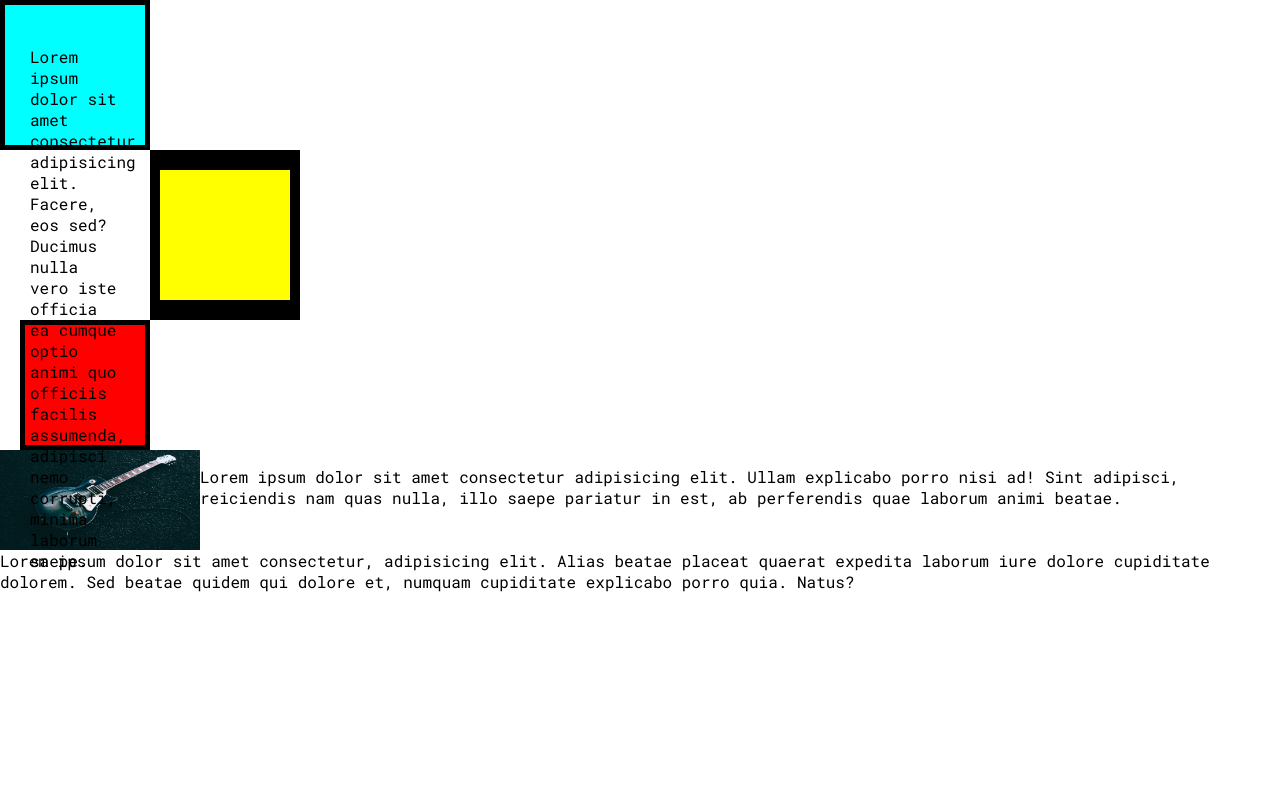
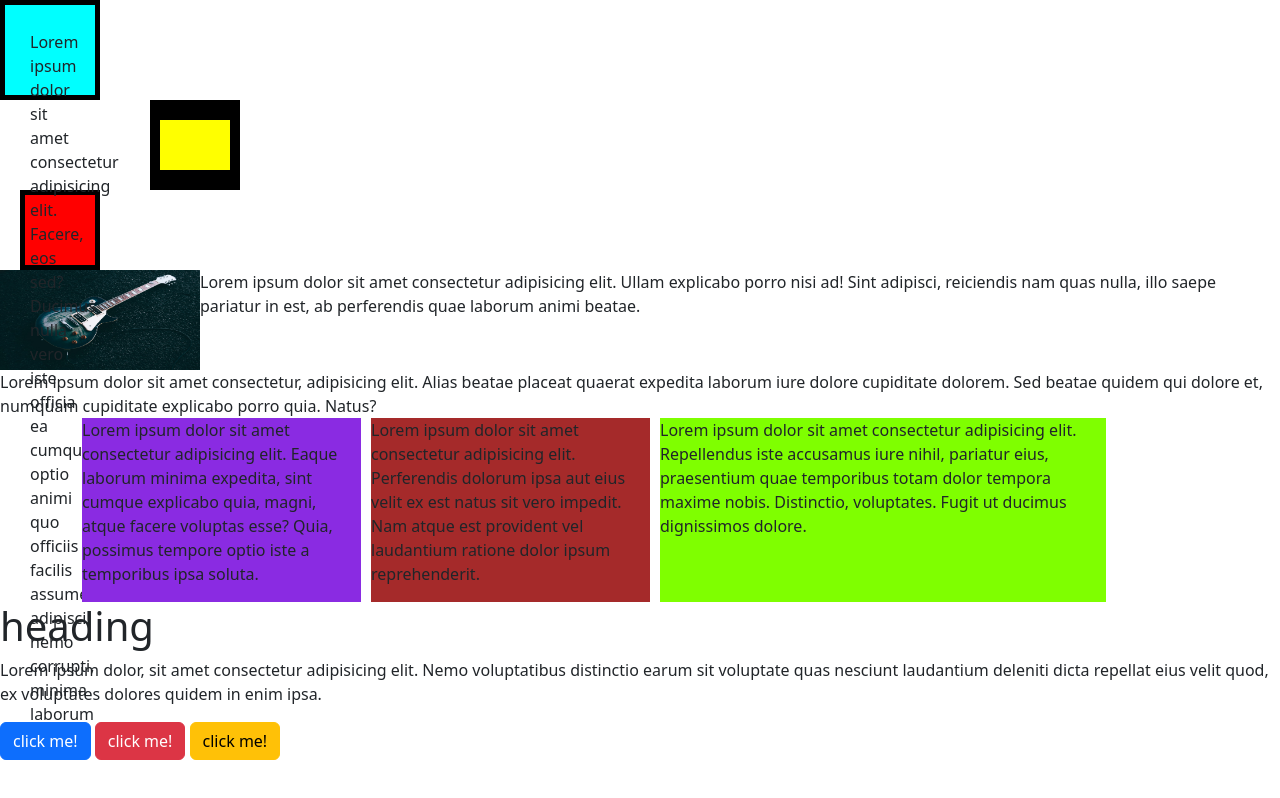
Before and after one commit to Ash-39284/week-5, a plain HTML site: page index.html in a window 1280 px wide. Drawn offline with nearby package versions, Linux system fonts and the light colour scheme.

Commit message:
bootstrap and flex exercise

```diff
--- a/assets/css/style.css
+++ b/assets/css/style.css
@@ -52,3 +52,26 @@ img{
 footer{
     clear: left;
 }
+
+.one{
+    float: left;
+    width: 25%;
+    background-color: blueviolet;
+}
+
+.two{
+    float: left;
+    width: 25%;
+    background-color: brown;
+}
+
+.three{
+    float: left;
+    width: 40%;
+    background-color: chartreuse;
+}
+
+.container{
+    display: flex;
+    gap: 10px;
+}
--- a/index.html
+++ b/index.html
@@ -10,6 +10,8 @@
     <link rel="preconnect" href="https://fonts.googleapis.com">
     <link rel="preconnect" href="https://fonts.gstatic.com" crossorigin>
     <link href="https://fonts.googleapis.com/css2?family=Roboto+Mono:ital,wght@0,100..700;1,100..700&display=swap" rel="stylesheet">
+
+     <link href="https://cdn.jsdelivr.net/npm/bootstrap@5.3.8/dist/css/bootstrap.min.css" rel="stylesheet" integrity="sha384-sRIl4kxILFvY47J16cr9ZwB07vP4J8+LH7qKQnuqkuIAvNWLzeN8tE5YBujZqJLB" crossorigin="anonymous">
 </head>
 <body>
     <div id="box-1">
@@ -30,5 +32,21 @@
     <img src="assets/images/guitar.avif" alt="picture of a blue guitar" height="100px" width="200px">
     <p>Lorem ipsum dolor sit amet consectetur adipisicing elit. Ullam explicabo porro nisi ad! Sint adipisci, reiciendis nam quas nulla, illo saepe pariatur in est, ab perferendis quae laborum animi beatae.</p>
     <footer>Lorem ipsum dolor sit amet consectetur, adipisicing elit. Alias beatae placeat quaerat expedita laborum iure dolore cupiditate dolorem. Sed beatae quidem qui dolore et, numquam cupiditate explicabo porro quia. Natus?</footer>
+
+<div class="container">
+    <div class="one"><p>Lorem ipsum dolor sit amet consectetur adipisicing elit. Eaque laborum minima expedita, sint cumque explicabo quia, magni, atque facere voluptas esse? Quia, possimus tempore optio iste a temporibus ipsa soluta.
+    </p></div>
+    <div class="two"><p>Lorem ipsum dolor sit amet consectetur adipisicing elit. Perferendis dolorum ipsa aut eius velit ex est natus sit vero impedit. Nam atque est provident vel laudantium ratione dolor ipsum reprehenderit.</p></div>
+    <div class="three"><p>Lorem ipsum dolor sit amet consectetur adipisicing elit. Repellendus iste accusamus iure nihil, pariatur eius, praesentium quae temporibus totam dolor tempora maxime nobis. Distinctio, voluptates. Fugit ut ducimus dignissimos dolore.</p></div>
+</div>
+
+
+<h1>heading</h1>
+<p>Lorem ipsum dolor, sit amet consectetur adipisicing elit. Nemo voluptatibus distinctio earum sit voluptate quas nesciunt laudantium deleniti dicta repellat eius velit quod, ex voluptates dolores quidem in enim ipsa.</p>
+<button class="btn btn-primary">click me!</button>
+<button class="btn btn-danger">click me!</button>
+<button class="btn btn-warning">click me!</button>
+
+<script src="https://cdn.jsdelivr.net/npm/bootstrap@5.3.8/dist/js/bootstrap.bundle.min.js" integrity="sha384-FKyoEForCGlyvwx9Hj09JcYn3nv7wiPVlz7YYwJrWVcXK/BmnVDxM+D2scQbITxI" crossorigin="anonymous"></script>
 </body>
 </html>
```
